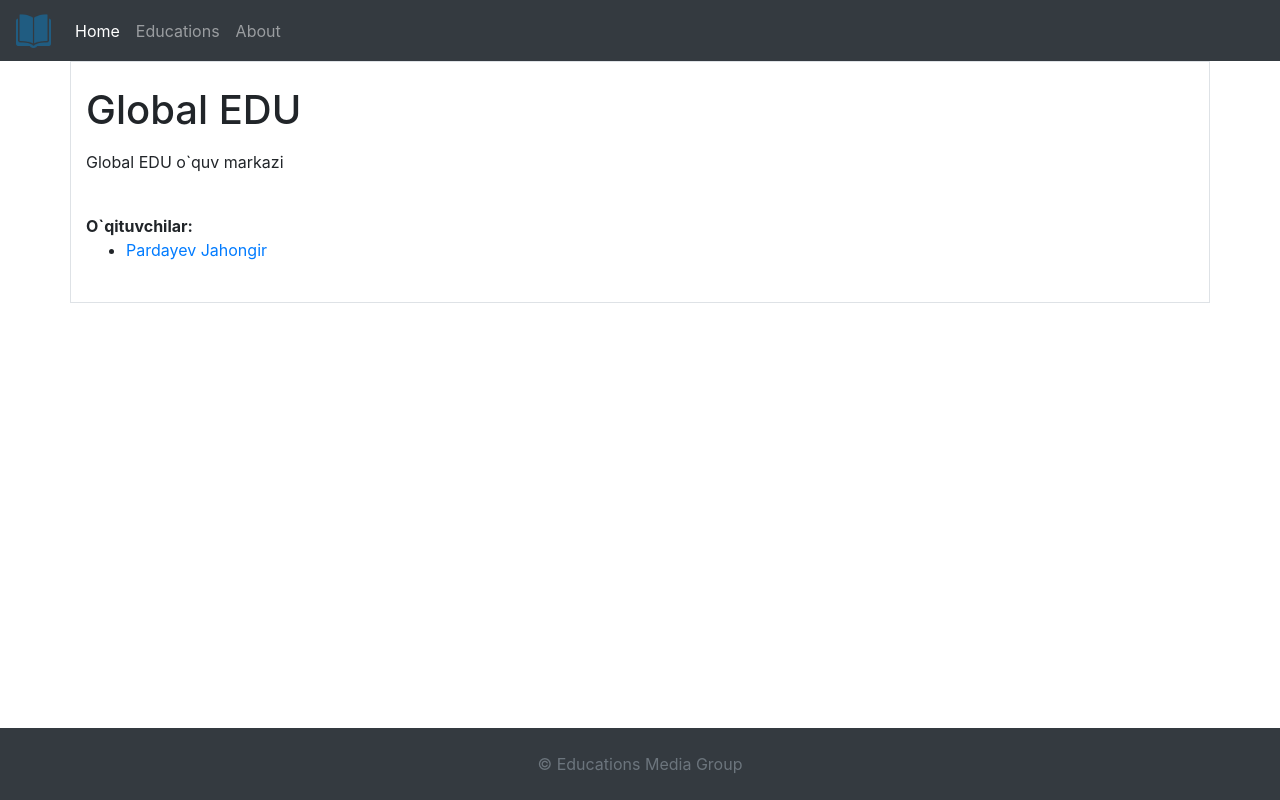
After one commit to jamol1741/medu, a Django app: page /educations/1 in a window 1280 px wide. The commit adds this page. Run offline with Django 3.2, Linux system fonts and the light colour scheme; data comes from the database, SQL or seed files in the repository.

Commit message:
commit initial

```diff
--- a/educations/models.py
+++ b/educations/models.py
@@ -47,6 +47,10 @@ class Teacher(models.Model):
     certificates = models.ManyToManyField(Certificate, blank=True)
 
     def __str__(self):
+        return self.first_name + ' ' + self.last_name
+
+    @property
+    def full_name(self):
         return self.first_name + ' ' + self.last_name
 
 
--- a/educations/templates/courses.html
+++ b/educations/templates/courses.html
@@ -31,7 +31,7 @@
                     <div class="card-body text-left">
                         <div class="row">
                             <div class="col">
-                                <a href="#"
+                                <a href="educations/{{ course.education.id }}"
                                    class="btn text-center btn-primary btn-block">{{ course.education.title }}</a>
                             </div>
                         </div>
--- /dev/null
+++ b/educations/templates/education.html
@@ -0,0 +1,65 @@
+{% extends 'blocks/base.html' %}
+{% load static %}
+
+{% block title %}
+    {{ education.title }}
+{% endblock %}
+
+{% block content %}
+
+    <div class="container border">
+        <dev class="col">
+            <div class="row">
+                <!-- Latest Posts -->
+                <main class="post blog-post">
+                    <div class="container">
+                        <div class="post-single">
+                            <div class="post-details">
+{#                            <div class="d-flex align-items-center text-write bg-dark rounded shadow-sm">#}
+{#                                    <h1>{{ course.title }}</h1>#}
+{#                                </div>#}
+                                <div class="post-header  bg-purple">
+                                    <h1 class="pb-2">{{ education.title }}</h1>
+                                </div>
+{#                                <h1 class="pb-2 border rounded bg-purple">{{ course.title }}</h1>#}
+
+                                <div class="post-body">
+
+
+                                    <p>{{ education.description }}</p>
+                                    <br>
+                                    <strong>O`qituvchilar:</strong><br>
+                                    {% for teacher in education.teachers.all %}
+                                        <ul>
+                                            <li>
+                                                <a href="#">{{ teacher }}</a>
+                                            </li>
+                                        </ul>
+                                    {% endfor %}
+
+{#                                    <strong>O`quv davri:</strong><em> {{ course.course_length.title }}</em><br>#}
+{#                                    <strong>Boshlanish vaqti:</strong><em> {{ course.start_date }}</em><br>#}
+{#                                    <Strong>Narxi:</Strong><em> {{ course.price }} ( {{ course.rate_plan.name }} )</em>#}
+{#                                    <br>#}
+{#                                    <Strong>Ta`lim turi: </Strong>#}
+{#                                    {% for edu_type in course.type_of_education.all %}#}
+{#                                        <a href="#" class="tag"><span#}
+{#                                                class="badge rounded-pill bg-secondary text-white">{{ edu_type.title }}</span></a>#}
+{#                                    {% endfor %}#}
+
+                                </div>
+{#                                <div class="post-tags">#}
+{#                                    {% for tag in course.tags.all %}#}
+{#                                        <a href="#" class="tag">#{{ tag.name }}</a>#}
+{#                                    {% endfor %}#}
+{#                                </div>#}
+                            </div>
+                        </div>
+                    </div>
+
+                </main>
+            </div>
+        </dev>
+    </div>
+
+{% endblock %}
--- a/educations/urls.py
+++ b/educations/urls.py
@@ -5,13 +5,13 @@ from django.conf.urls.static import static
 from django.views.decorators.csrf import csrf_exempt
 from django.contrib.admin.views.decorators import staff_member_required
 
-from .views import CourseView, AllCoursesView
-
+from .views import CourseView, AllCoursesView, TeacherView, EducationView
 
 urlpatterns = [
     # path('__admin/', admin.site.urls),
 
     # static
     path('', AllCoursesView.as_view(), name="courses"),
-    path('<slug:slug>/', CourseView.as_view(), name="course")
+    path('<slug:slug>/', CourseView.as_view(), name="course"),
+    path('educations/<int:pk>', EducationView.as_view(), name="education"),
 ]
--- a/educations/views.py
+++ b/educations/views.py
@@ -2,7 +2,7 @@ from django.shortcuts import render
 from django.views import View
 from django.views.generic import DetailView
 
-from .models import Course
+from .models import Course, Teacher, Education
 
 
 class AllCoursesView(View):
@@ -19,3 +19,17 @@ class CourseView(DetailView):
     template_name = "course.html"
     def get_queryset(self):
         return Course.objects.all()
+
+
+class TeacherView(DetailView):
+    model = Teacher
+    template_name = "teachers.html"
+    def get_queryset(self):
+        return Teacher.objects.all()
+
+
+class EducationView(DetailView):
+    model = Education
+    template_name = "education.html"
+    def get_queryset(self):
+        return Education.objects.all()
```
